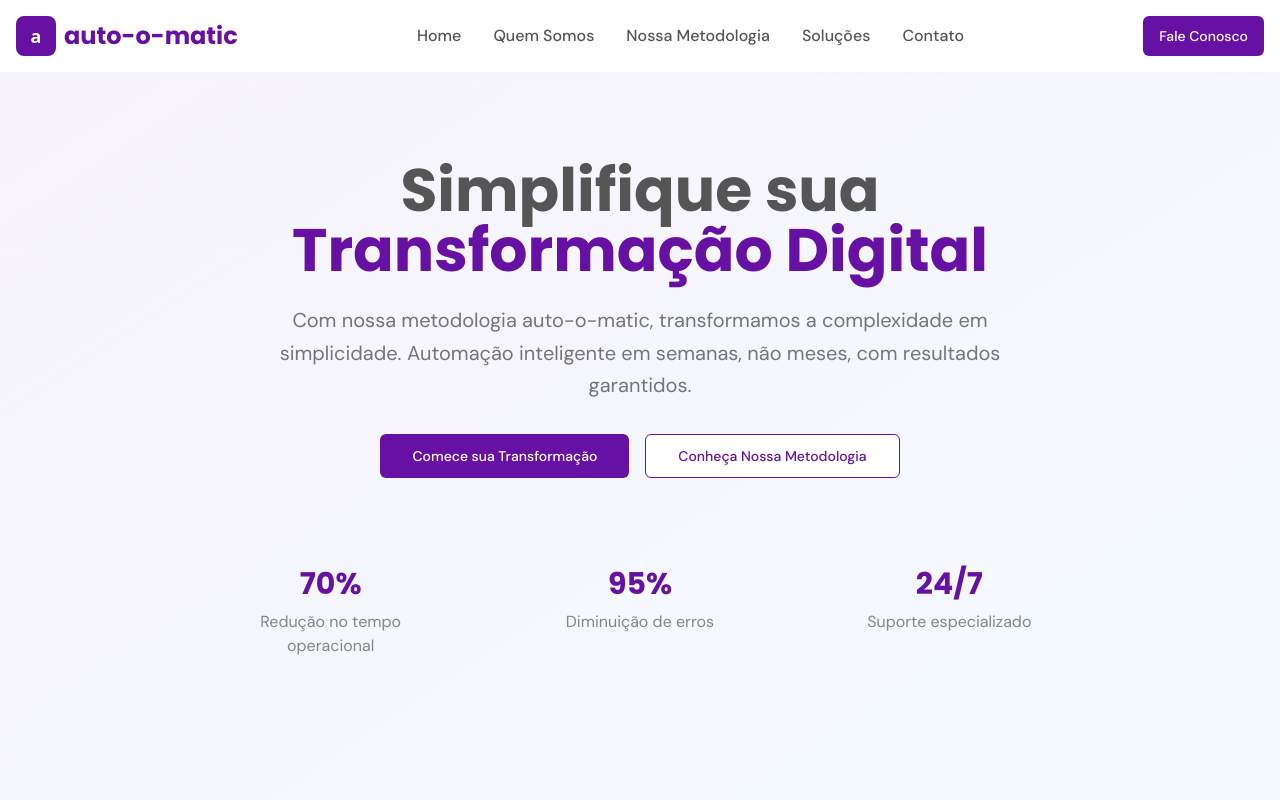
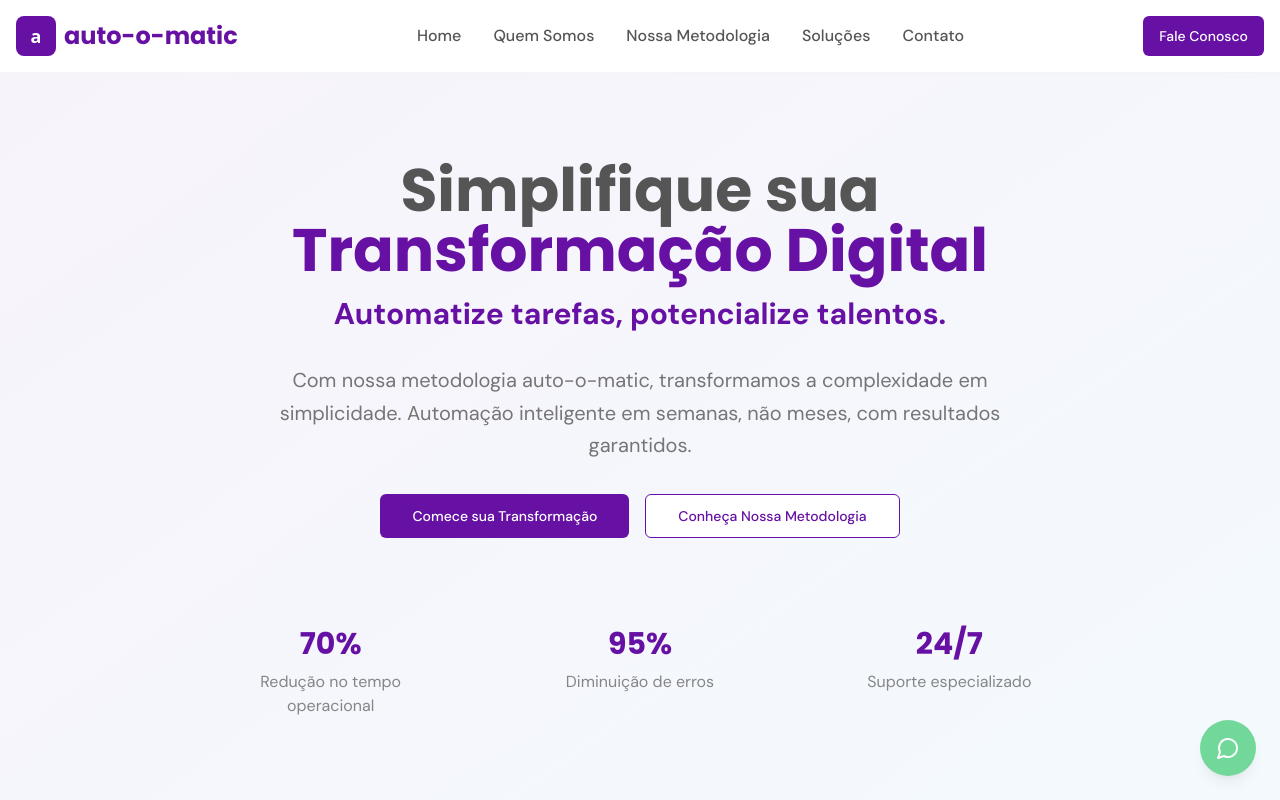
Before and after one commit to autoomatic/web-site-auto-o-matic, a React (Vite) app: page / in a window 1280 px wide. Shown: the top 800 px of the page. Built offline with nearby package versions, Linux system fonts and the light colour scheme.

Commit message:
Implement requested improvements
- Add slogan to Hero section.
- Implement floating WhatsApp button.
- Update "Fale Conosco" button to redirect to WhatsApp.

```diff
--- a/src/components/Header.tsx
+++ b/src/components/Header.tsx
@@ -4,6 +4,7 @@ import { Button } from "@/components/ui/button";
 
 const Header = () => {
   const [isMenuOpen, setIsMenuOpen] = useState(false);
+  const whatsappUrl = "https://api.whatsapp.com/send/?phone=5516988374411&text=Ol%C3%A1%21+Gostaria+de+conhecer+mais+sobre+o+Auto-o-matic,+e+entender+como+ele+pode+me+ajudar+!+%3AD&type=phone_number&app_absent=0";
 
   const scrollToSection = (sectionId: string) => {
     const element = document.getElementById(sectionId);
@@ -11,6 +12,11 @@ const Header = () => {
       element.scrollIntoView({ behavior: 'smooth' });
       setIsMenuOpen(false);
     }
+  };
+
+  const openWhatsApp = () => {
+    window.open(whatsappUrl, '_blank');
+    setIsMenuOpen(false);
   };
 
   return (
@@ -58,7 +64,7 @@ const Header = () => {
         </nav>
 
         <Button
-          onClick={() => scrollToSection('contact')}
+          onClick={openWhatsApp}
           className="hidden md:inline-flex bg-primary hover:bg-primary/90 text-white font-dm-sans"
         >
           Fale Conosco
@@ -112,7 +118,7 @@ const Header = () => {
               Contato
             </button>
             <Button
-              onClick={() => scrollToSection('contact')}
+              onClick={openWhatsApp}
               className="bg-primary hover:bg-primary/90 text-white font-dm-sans w-full"
             >
               Fale Conosco
--- a/src/components/Hero.tsx
+++ b/src/components/Hero.tsx
@@ -13,10 +13,13 @@ const Hero = () => {
     <section id="home" className="pt-20 pb-20 bg-gradient-to-br from-primary/5 to-secondary/10">
       <div className="container mx-auto px-4 py-20">
         <div className="max-w-4xl mx-auto text-center animate-fade-in">
-          <h1 className="text-5xl md:text-6xl font-bold text-accent mb-6 font-poppins leading-tight">
+          <h1 className="text-5xl md:text-6xl font-bold text-accent mb-4 font-poppins leading-tight">
             Simplifique sua
             <span className="text-primary block">Transformação Digital</span>
           </h1>
+          <div className="text-2xl md:text-3xl font-semibold text-primary mb-8 font-dm-sans">
+            Automatize tarefas, potencialize talentos.
+          </div>
           <p className="text-xl text-accent/80 mb-8 font-dm-sans leading-relaxed max-w-3xl mx-auto">
             Com nossa metodologia auto-o-matic, transformamos a complexidade em simplicidade.
             Automação inteligente em semanas, não meses, com resultados garantidos.
--- /dev/null
+++ b/src/components/WhatsAppFloat.tsx
@@ -0,0 +1,20 @@
+
+import { MessageCircle } from "lucide-react";
+
+const WhatsAppFloat = () => {
+  const whatsappUrl = "https://api.whatsapp.com/send/?phone=5516988374411&text=Ol%C3%A1%21+Gostaria+de+conhecer+mais+sobre+o+Auto-o-matic,+e+entender+como+ele+pode+me+ajudar+!+%3AD&type=phone_number&app_absent=0";
+
+  return (
+    <a
+      href={whatsappUrl}
+      target="_blank"
+      rel="noopener noreferrer"
+      className="fixed bottom-6 right-6 z-50 bg-green-500 hover:bg-green-600 text-white p-4 rounded-full shadow-lg transition-all duration-300 hover:scale-110 animate-pulse"
+      aria-label="Falar no WhatsApp"
+    >
+      <MessageCircle size={24} />
+    </a>
+  );
+};
+
+export default WhatsAppFloat;
--- a/src/pages/Index.tsx
+++ b/src/pages/Index.tsx
@@ -6,6 +6,7 @@ import Methodology from "@/components/Methodology";
 import Solutions from "@/components/Solutions";
 import ContactForm from "@/components/ContactForm";
 import Footer from "@/components/Footer";
+import WhatsAppFloat from "@/components/WhatsAppFloat";
 
 const Index = () => {
   return (
@@ -17,6 +18,7 @@ const Index = () => {
       <Solutions />
       <ContactForm />
       <Footer />
+      <WhatsAppFloat />
     </div>
   );
 };
```
